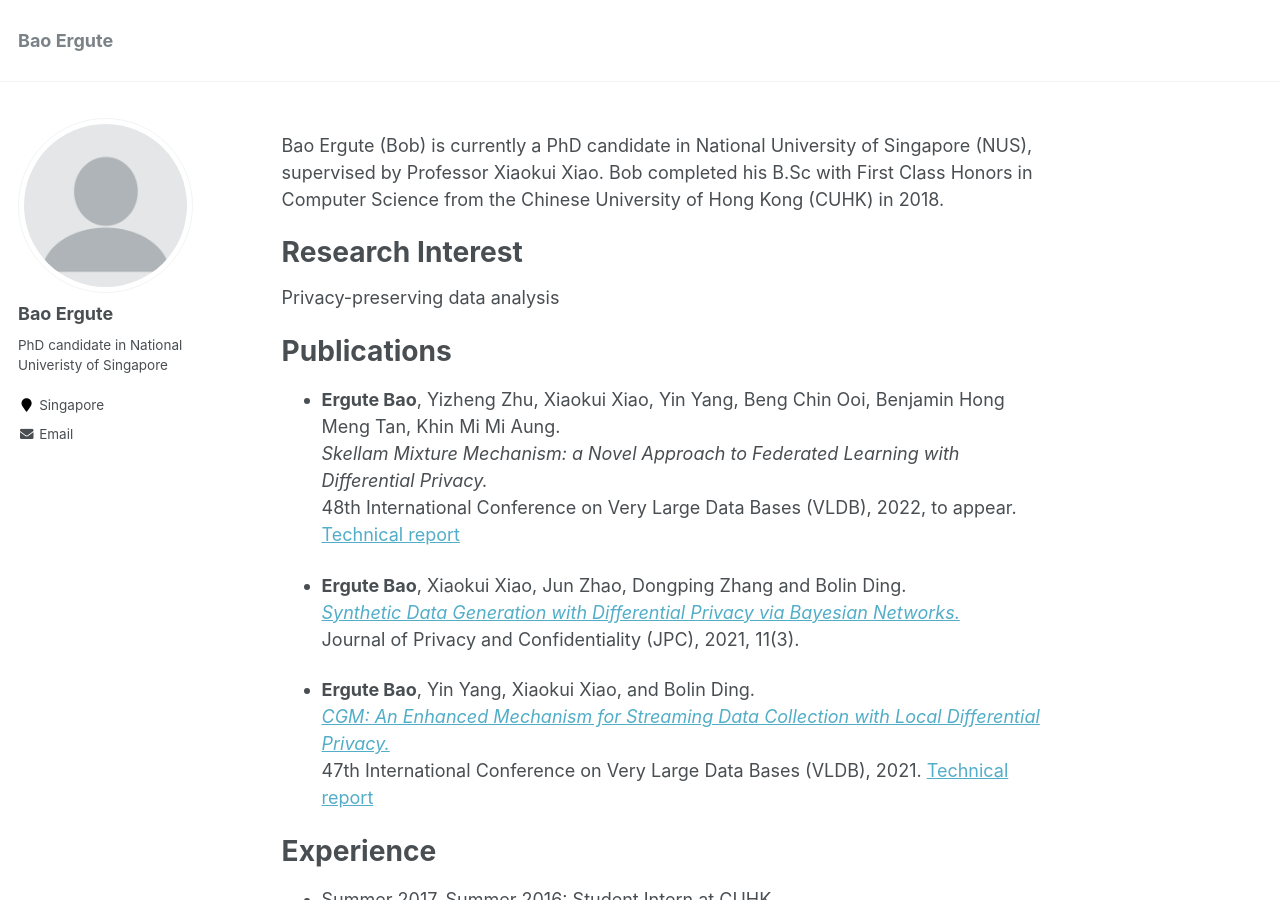
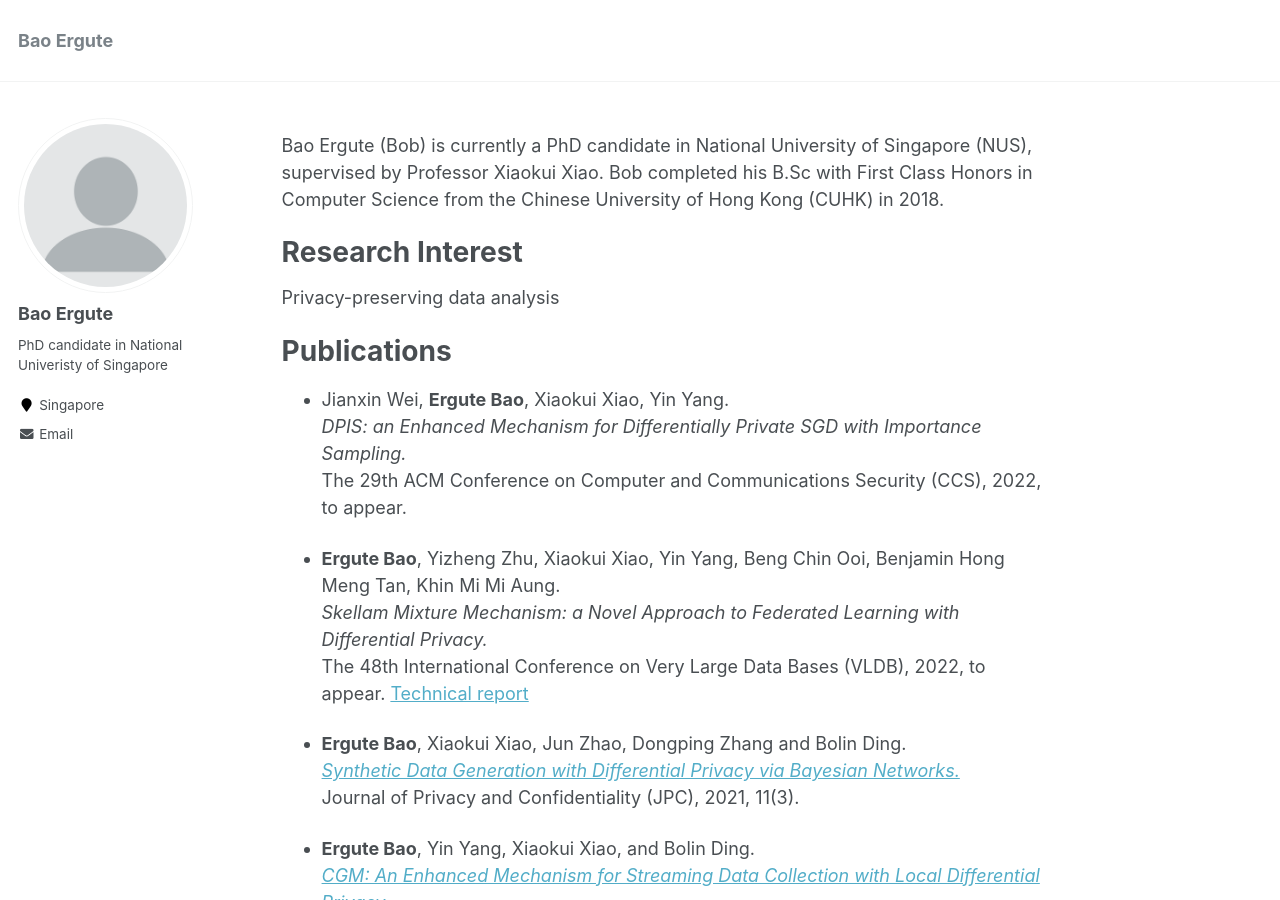
Before and after one commit to paulgute/paulgute.github.io, a Jekyll site: the page built from _pages/about.md, in a window 1280 px wide and 900 px high. Built offline with Jekyll 4.4.1, drawn with Linux system fonts in a browser that asks for light colours; some of the changed text lies outside the part shown.

Commit message:
Update about.md

```diff
--- a/_pages/about.md
+++ b/_pages/about.md
@@ -16,9 +16,15 @@ Privacy-preserving data analysis
 
 Publications
 ======
+- Jianxin Wei, **Ergute Bao**, Xiaokui Xiao, Yin Yang.\
+*DPIS: an Enhanced Mechanism for Differentially Private SGD with Importance Sampling.*\
+The 29th ACM Conference on Computer and Communications Security (CCS), 2022, to appear.
+<!-- [Technical report](https://paulgute.github.io//files/p2482-ergute.pdf) -->
+
+
 - **Ergute Bao**, Yizheng Zhu, Xiaokui Xiao, Yin Yang, Beng Chin Ooi, Benjamin Hong Meng Tan, Khin Mi Mi Aung.\
 *Skellam Mixture Mechanism: a Novel Approach to Federated Learning with Differential Privacy.*\
-48th International Conference on Very Large Data Bases (VLDB), 2022, to appear.
+The 48th International Conference on Very Large Data Bases (VLDB), 2022, to appear.
 [Technical report](https://paulgute.github.io//files/p2482-ergute.pdf)
 <!-- <a href="https://journalprivacyconfidentiality.org/index.php/jpc/article/download/776/723">link</a> -->
 
@@ -28,7 +34,7 @@ Journal of Privacy and Confidentiality (JPC), 2021, 11(3).
 
 - **Ergute Bao**, Yin Yang, Xiaokui Xiao, and Bolin Ding.\
 [*CGM: An Enhanced Mechanism for Streaming Data Collection with Local Differential Privacy.*](http://vldb.org/pvldb/vol14/p2258-bao.pdf)\
-47th International Conference on Very Large Data Bases (VLDB), 2021.
+The 47th International Conference on Very Large Data Bases (VLDB), 2021.
 [Technical report](https://paulgute.github.io//files/p2258-bao-technical.pdf)
 <!-- <a href="http://vldb.org/pvldb/vol14/p2258-bao.pdf">link</a> -->
 <!-- (Acceptance rate: 23%) -->
```
